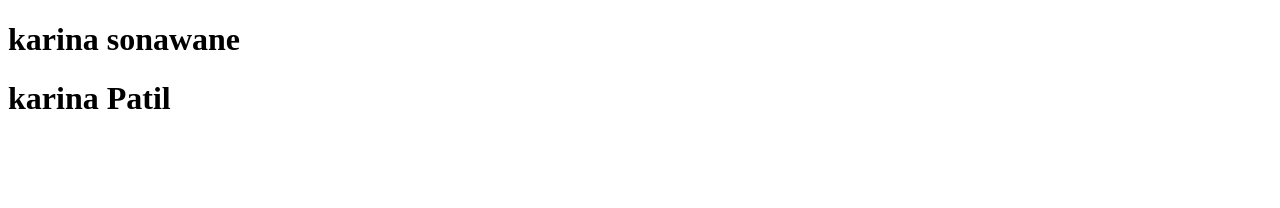
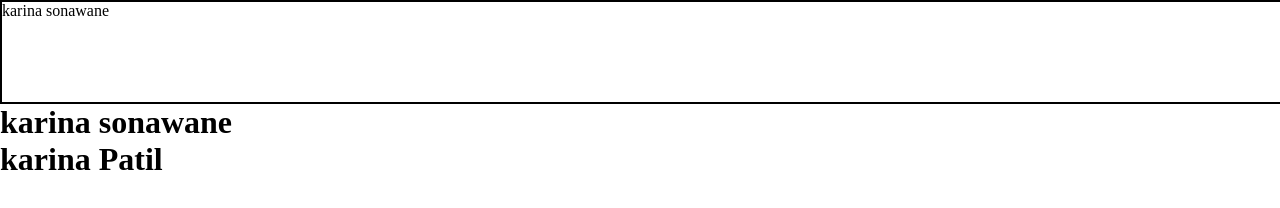
Before and after one commit to 19kari/media-query, a plain HTML site: page index.html in a window 1280 px wide. Drawn offline with Linux system fonts and the light colour scheme.

Commit message:
third  commit

```diff
--- a/index.html
+++ b/index.html
@@ -5,9 +5,11 @@
     <meta charset="UTF-8">
     <meta name="viewport" content="width=device-width, initial-scale=1.0">
     <title>Document</title>
+    <link rel="stylesheet" href="style.css">
 </head>
 
 <body>
+    <div class="container">karina sonawane</div>
     <h1>karina sonawane</h1>
     <h1>karina Patil</h1>
 </body>
--- /dev/null
+++ b/style.css
@@ -0,0 +1,10 @@
+* {
+  margin: 0;
+  padding: 0;
+}
+.container {
+  border: 2px solid #000;
+  width: 100%;
+  min-height: 100px;
+  margin: auto;
+}
```
